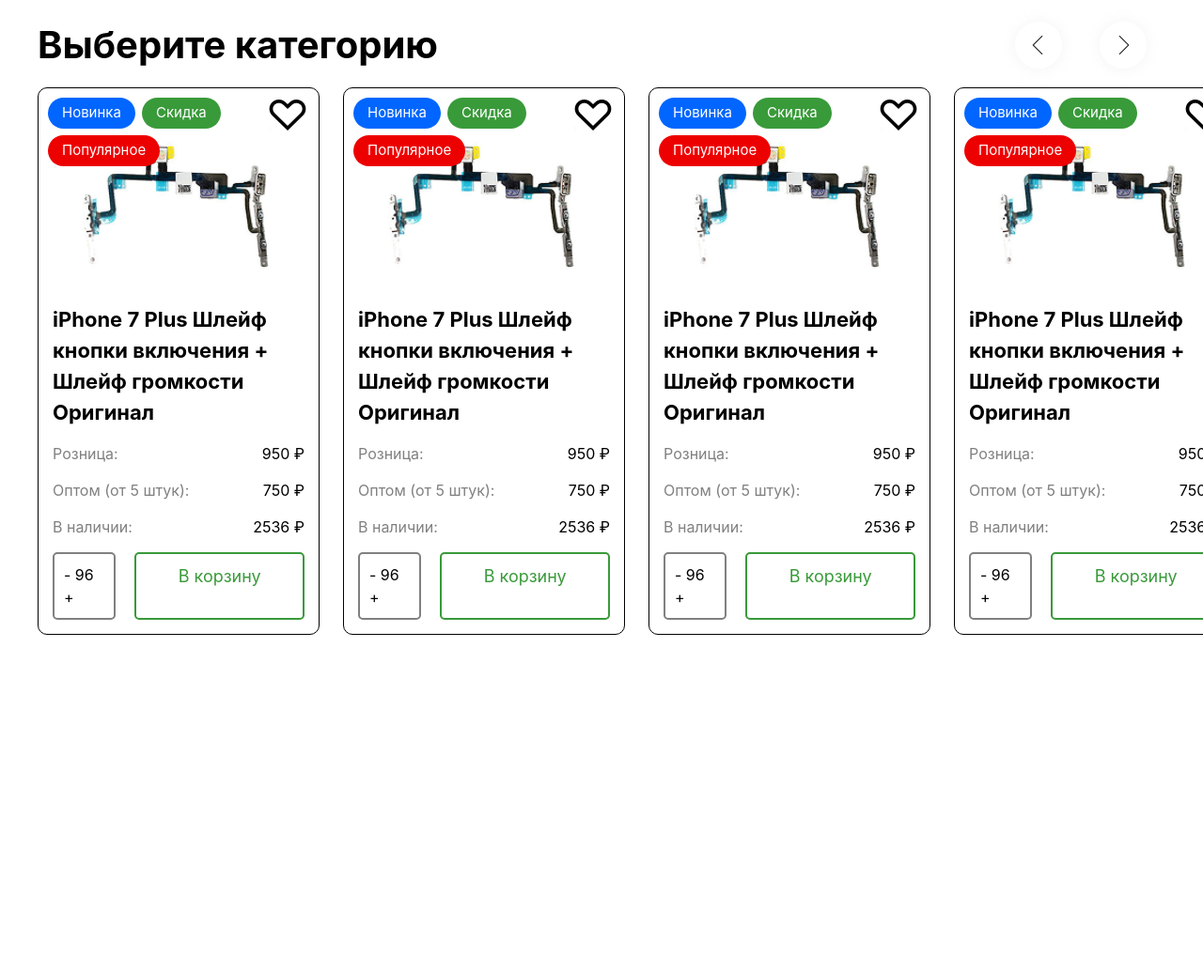
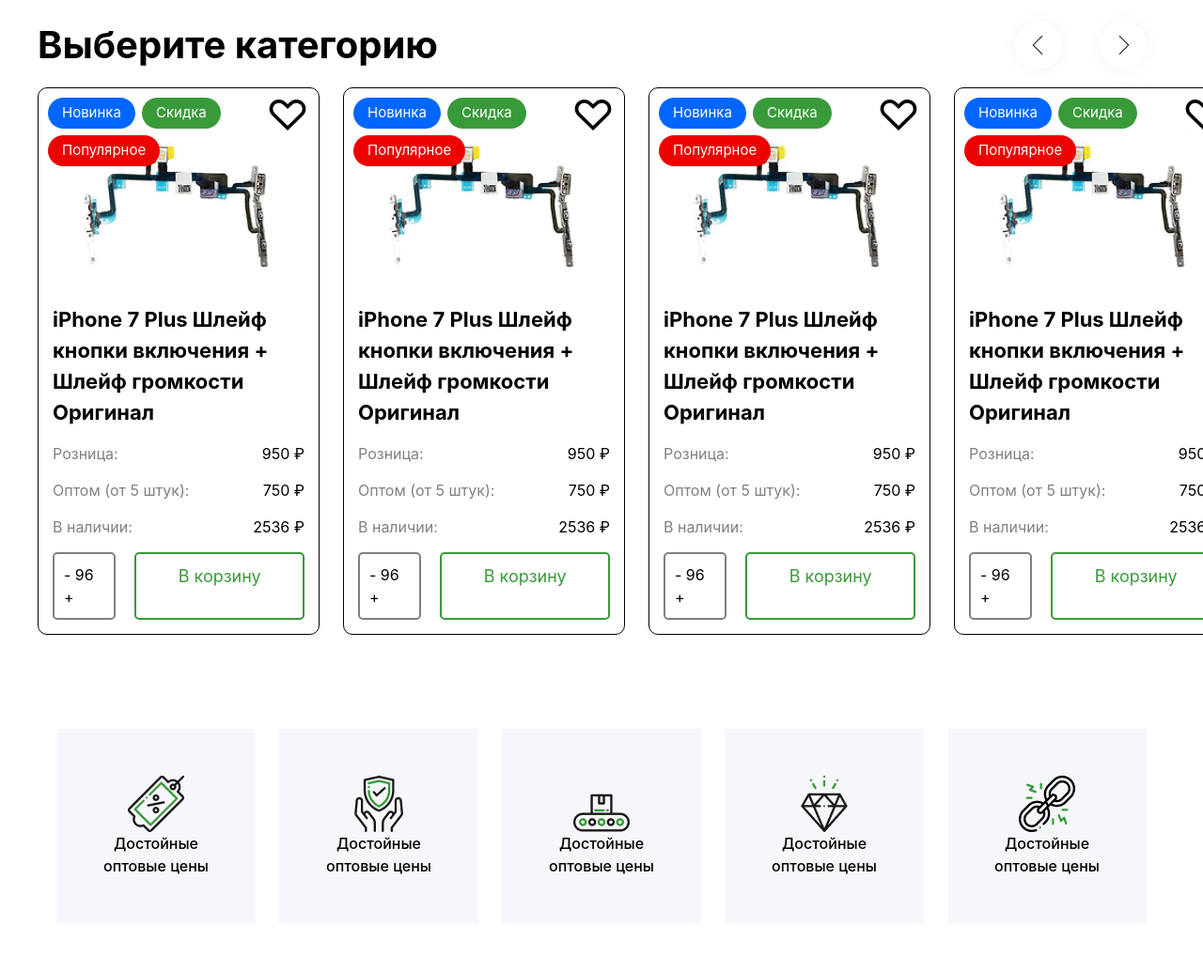
Before and after one commit to avzalovahmad74-ux/homeworkgroup, a website: page src/abdullopage3.html in a window 1280 px wide. Shown: the part 1825-2859 px from the top of the page at 94% size. Before the commit the page ends 2551 px from the top, so only its background shows below. Drawn offline with nearby package versions, Linux system fonts and the light colour scheme; files that its build step writes are made by us from their sources.

Commit message:
AbdulloPage3Sec4

```diff
--- a/src/abdullopage3.html
+++ b/src/abdullopage3.html
@@ -296,7 +296,9 @@
             <img src="Abdullo/right.png" alt="" />
           </nav>
         </div>
-        <div class="flex w-[100%] justify-between flex-col lg:flex-row items-center gap-[25px]">
+        <div
+          class="flex w-[100%] justify-between flex-col lg:flex-row items-center gap-[25px]"
+        >
           <div
             class="w-[300px] p-[15px] bg-[white] relative rounded-[10px] flex flex-col gap-[15px] border border-grey"
           >
@@ -515,6 +517,28 @@
           </div>
         </div>
       </section>
+      <section class="flex flex-col lg:flex-row gap-[25px] justify-between max-w-300 m-auto p-[50px_20px]">
+        <div class="flex flex-col p-[50px] text-center bg-[#F6F7FB] items-center">
+          <img src="Abdullo/discount (2) 1.png" alt="" />
+          <p class="font-medium">Достойные <br>оптовые цены</p>
+        </div>
+        <div class="flex flex-col p-[50px] text-center bg-[#F6F7FB] items-center">
+          <img src="Abdullo/safe 1.png" alt="" />
+          <p class="font-medium">Достойные <br>оптовые цены</p>
+        </div>
+        <div class="flex flex-col p-[50px] text-center bg-[#F6F7FB] items-center">
+          <img src="Abdullo/factory 1.png" alt="" />
+          <p class="font-medium">Достойные <br>оптовые цены</p>
+        </div>
+        <div class="flex flex-col p-[50px] text-center bg-[#F6F7FB] items-center">
+          <img src="Abdullo/quality (1) 1.png" alt="" />
+          <p class="font-medium">Достойные <br>оптовые цены</p>
+        </div>
+        <div class="flex flex-col p-[50px] text-center bg-[#F6F7FB] items-center">
+          <img src="Abdullo/broken-.png" alt="" />
+          <p class="font-medium">Достойные <br>оптовые цены</p>
+        </div>
+      </section>
     </main>
   </body>
 </html>
```
Also changed, not shown: src/Abdullo/broken-.png (added), src/Abdullo/discount (2) 1.png (added), src/Abdullo/factory 1.png (added), src/Abdullo/quality (1) 1.png (added), src/Abdullo/safe 1.png (added).
